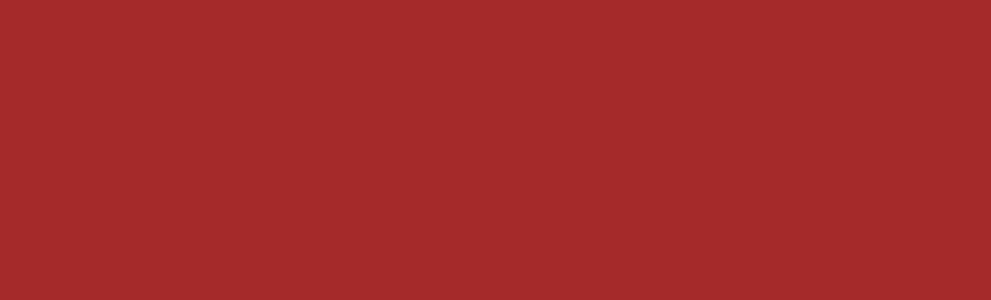
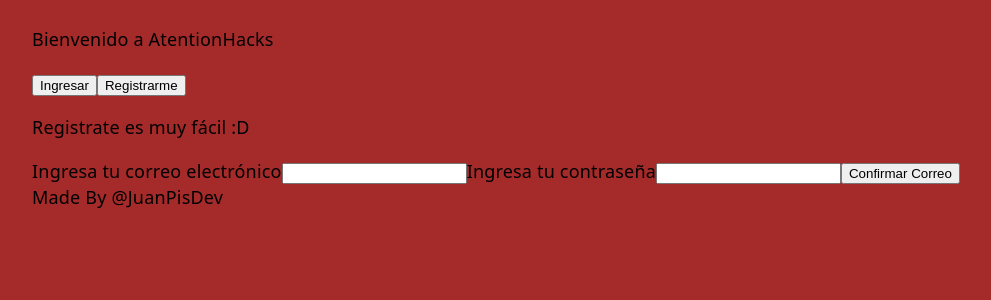
Before and after one commit to JuanPisDev/AtentionHacks, a React (Vite) app in the folder AtentionHacks/: page /auth in a window 1280 px wide. Before the commit this address had no page. Shown: the top 300 px of the page, without its empty margins (144-1135 px from the left). Built offline with nearby package versions, Linux system fonts and the light colour scheme.

Commit message:
Starting the Auth page to signIn and signUp

```diff
--- a/AtentionHacks/src/App.tsx
+++ b/AtentionHacks/src/App.tsx
@@ -1,6 +1,7 @@
 import { Routes, Route } from 'react-router-dom'
 import './App.css'
 import Home from './pages/Home.jsx'
+import Auth from './pages/Auth.jsx'
 import Alarms from './pages/Alarms.jsx'
 import Kanban from './pages/Kanban.jsx'
 import Meditation from './pages/Meditation.jsx'
@@ -11,10 +12,11 @@
   return (
     <Routes>
       <Route path="/" element={<Home />} />
-      <Route path="/Pomodoro" element={<Pomodoro />} />
+      <Route path="/pomodoro" element={<Pomodoro />} />
       <Route path="/alarms" element={<Alarms />} />
       <Route path="/kanban" element={<Kanban />} />
-      <Route path='/Meditation' element={<Meditation />}/>
+      <Route path='/meditation' element={<Meditation />}/>
+      <Route path="/auth" element={<Auth/>}/>
     </Routes>
 
 
--- /dev/null
+++ b/AtentionHacks/src/components/AuthComponents/SignInForm.jsx
@@ -0,0 +1,22 @@
+function SignInForm(){
+    return(
+        <>
+            <form action="">
+                <label htmlFor="emailSignUp">
+                    Correo Electrónico
+                </label>
+                <input id="emailSignUp" type="email" />
+                <label htmlFor="passwordSignIn">
+                    Contraseña
+                </label>
+                <input id="passwordSignIn" type="password" />
+                <button>
+                    Ingresar
+                </button>
+                <a href="">Olvidé mi contraseña</a>
+            </form>
+        </>
+    )
+}
+
+export default SignInForm
--- /dev/null
+++ b/AtentionHacks/src/components/AuthComponents/SignUpForm.jsx
@@ -0,0 +1,17 @@
+function SignUpForm(){
+    return(
+        <>
+            <form action="">
+                <label htmlFor="emailSignUp">Ingresa tu correo electrónico</label>
+                <input id="emailSignUp" type="email" />
+                <label htmlFor="passwordSignUp">Ingresa tu contraseña</label>
+                <input id="passwordSignUp" type="password" />
+                <button>
+                    Confirmar Correo
+                </button>
+            </form>
+        </>
+    )
+}
+
+export default SignUpForm
--- a/AtentionHacks/src/components/PomodoroComponents/styles/PomodoroStyles.module.css
+++ b/AtentionHacks/src/components/PomodoroComponents/styles/PomodoroStyles.module.css
@@ -16,6 +16,11 @@
     align-items: stretch;
 }
 
+.homeButton{
+    display: flex;
+    justify-content: center;
+}
+
 @media(max-width: 650px){
     .pomodoroOptions{
         grid-template-columns: 1fr;
--- /dev/null
+++ b/AtentionHacks/src/pages/Auth.jsx
@@ -0,0 +1,41 @@
+import {useState} from 'react';
+import SignIn from "../components/AuthComponents/SignInForm"
+import SignUp from "../components/AuthComponents/SignUpForm"
+import styles from "../components/AuthComponents/styles/AuthStyles.module.css"
+
+function Auth(){
+
+    const [action, setAction ] = useState("signUp");
+
+    return(
+        <>
+
+
+            <header>
+                <p>Bienvenido a AtentionHacks</p>
+            </header>
+            <main>
+                    <section>
+                        <div>
+                            <button onClick={() => setAction("signIn")}>Ingresar</button>
+                            <button onClick={() => setAction("signUp")}>Registrarme</button>
+                        </div>
+                        <div className={styles.mainLeft}>
+                            <p>{action === "signIn" ? "Ingresa a tu cuenta" : "Registrate es muy fácil :D"}</p>
+                        </div>
+                        <div className={styles.mainRight}>
+                            {action === "signIn" ? <SignIn /> : <SignUp />}
+                        </div>
+                    </section>
+
+            </main>
+            <footer>
+                Made By @JuanPisDev
+            </footer>
+
+
+        </>
+    )
+}
+
+export default Auth
--- a/AtentionHacks/src/pages/Pomodoro.jsx
+++ b/AtentionHacks/src/pages/Pomodoro.jsx
@@ -64,7 +64,9 @@
                     />
                 ))}
             </div>
-            <HomeButton />
+            <div className={styles.homeButton}>
+                <HomeButton />
+            </div>
         </>
     )
 }
```
Also changed, not shown: AtentionHacks/src/components/AuthComponents/styles/AuthStyles.module.css (added).
